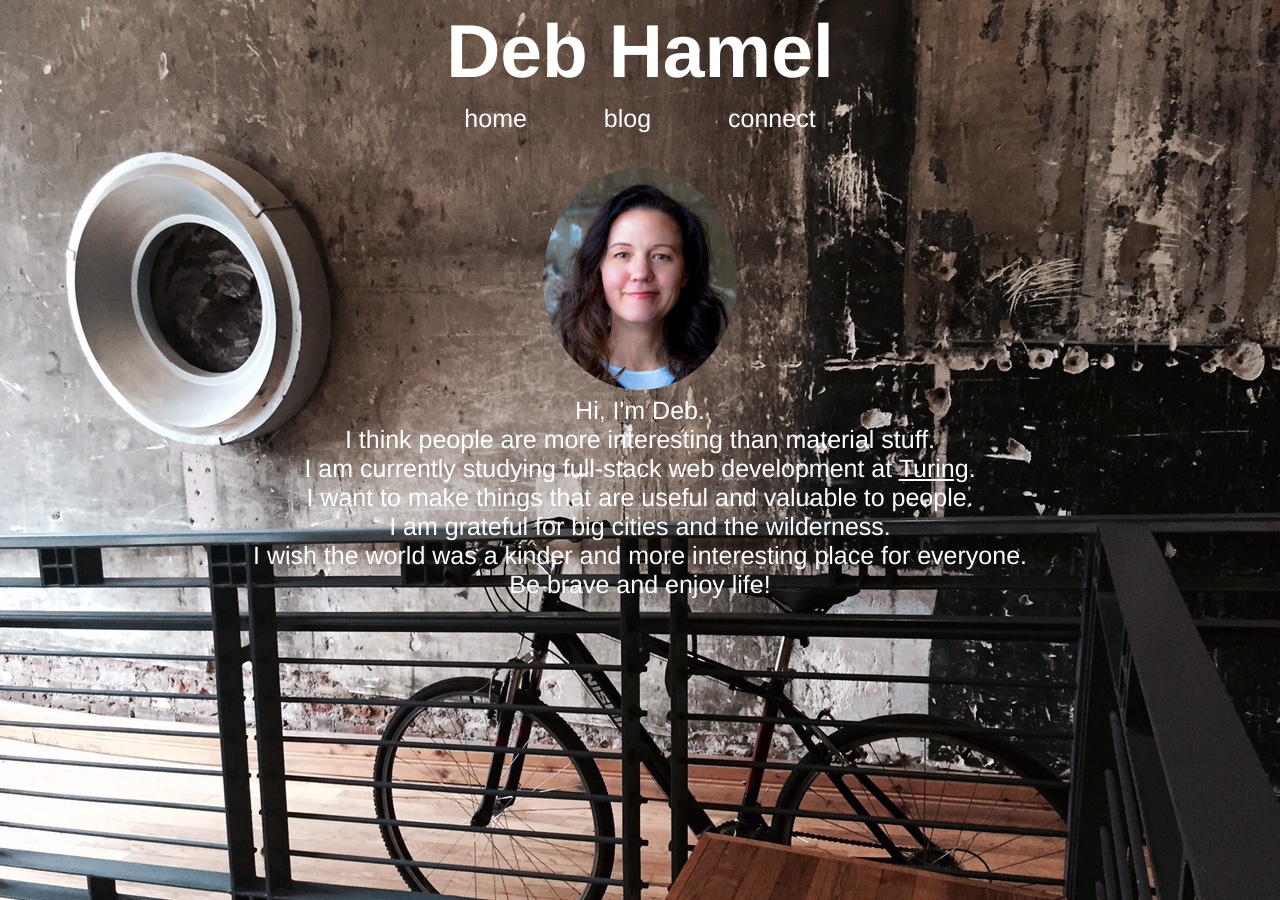
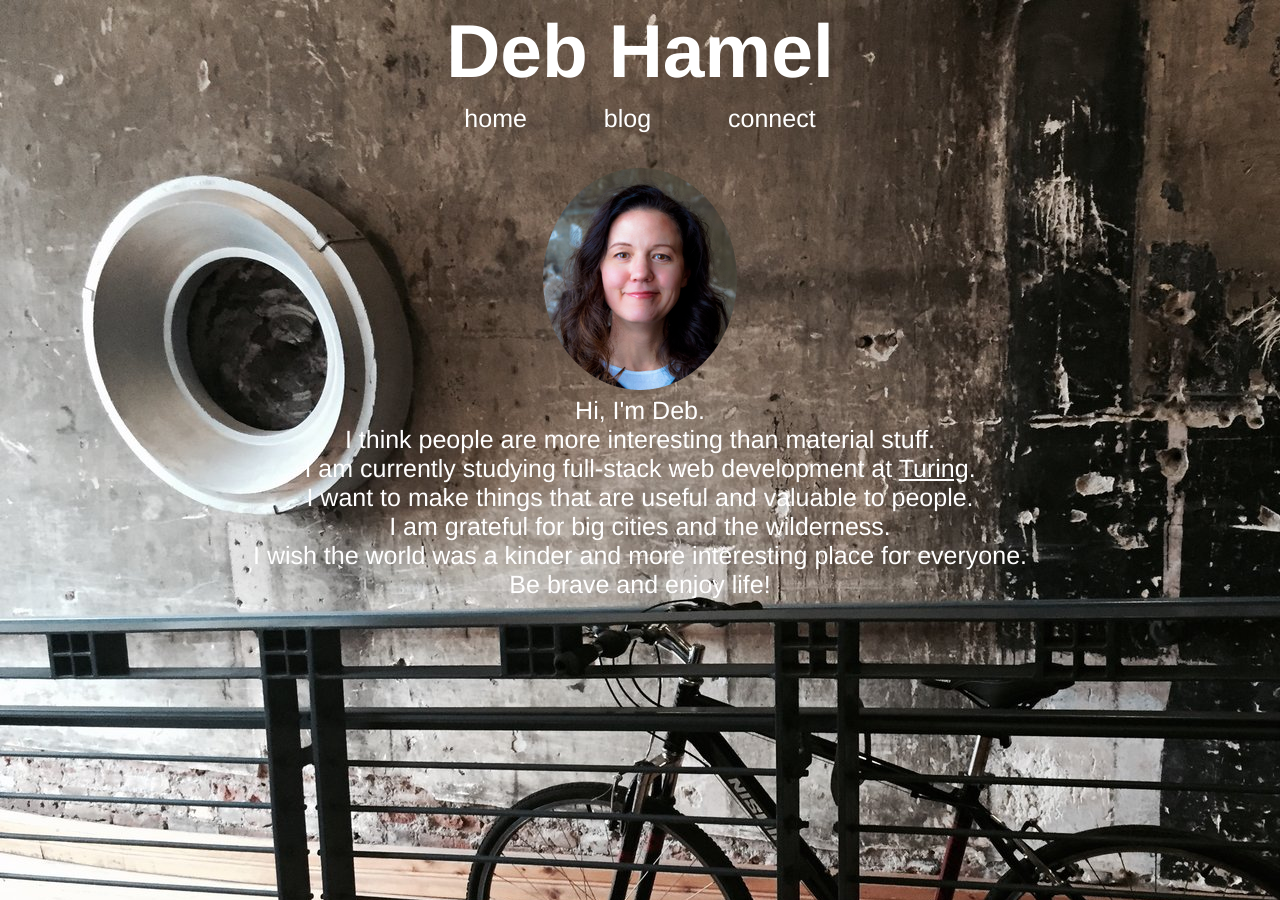
Before and after one commit to deborahleehamel/deborahleehamel.github.io, a Jekyll site: the page built from index.html, in a window 1280 px wide. Built offline with Jekyll 4.4.1, drawn with Linux system fonts in a browser that asks for light colours.

Commit message:
Modified image for background.

```diff
--- a/_includes/header.html
+++ b/_includes/header.html
@@ -5,7 +5,7 @@
   <title>{{ site.title }}</title>
   <link href="/css/styles.css" rel="stylesheet">
 </head>
-<body style="background-image: url('images/Turing_entrance.jpg')">
+<body style="background-image: url('images/Turing_entrance1.jpg')">
   <h1 id="top-title">Deb Hamel</h1>
     <div class="site-header">
       <a href="/">home</a>
--- a/css/styles.css
+++ b/css/styles.css
@@ -60,7 +60,7 @@ a {
 
 body {
   font-family: helvetica;
-  background-image: url("./images/Turing_entrance.jpg") no-repeat center center fixed;
+  background-image: url("./images/Turing_entrance1.jpg") no-repeat center center fixed;
   background-repeat: no-repeat;
 }
 
```
Also changed, not shown: 5 other files.
